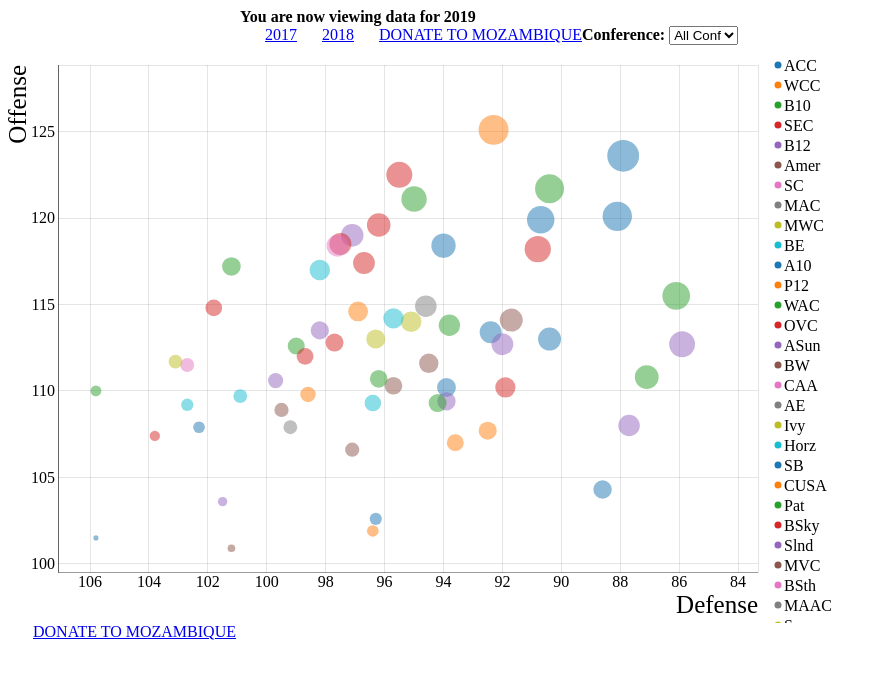
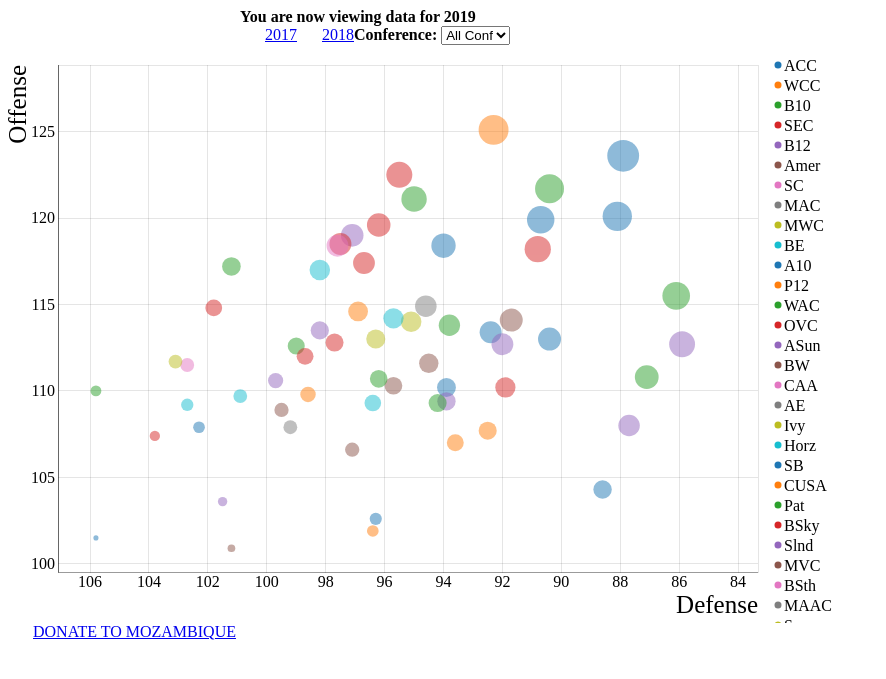
Before and after one commit to martindonnells/martindonnells, a Jekyll site: the page md4/ncaam/ncaam2019.html, which Jekyll copies as it is, in a window 1280 px wide. Shown: the top 679 px of the page, without its empty margins (0-886 px from the left). Built offline with Jekyll 4.4.1, drawn with Linux system fonts in a browser that asks for light colours.

Commit message:
Update ncaam2019.html

```diff
--- a/md4/ncaam/ncaam2019.html
+++ b/md4/ncaam/ncaam2019.html
@@ -80,7 +80,6 @@ height="0" width="0" style="display:none;visibility:hidden"></iframe></noscript>
 	    <b>You are now viewing data for 2019</b><br />
 	    <a class="top-nav-link nba-2017" href="ncaam2017.html">2017</a>
 	    <a class="top-nav-link nba-2018" href="ncaam2018.html">2018</a>
-	    <a class="top-nav-link donate" href="https://www.gofundme.com/dondo-beira-cyclone-relief-fund?sharetype=teams&member=1896092&rcid=r01-15530096967-4f3e6dfcab4f4600&pc=ot_co_campmgmt_w&fbclid=IwAR3ba8QKa1Sgno8gdBQZPs7_WGApHw7Ekrt1IpekvvEyvhNd50wwj1LosdI">DONATE TO MOZAMBIQUE</a>
     </div>
 
     <div id="filter">
```
